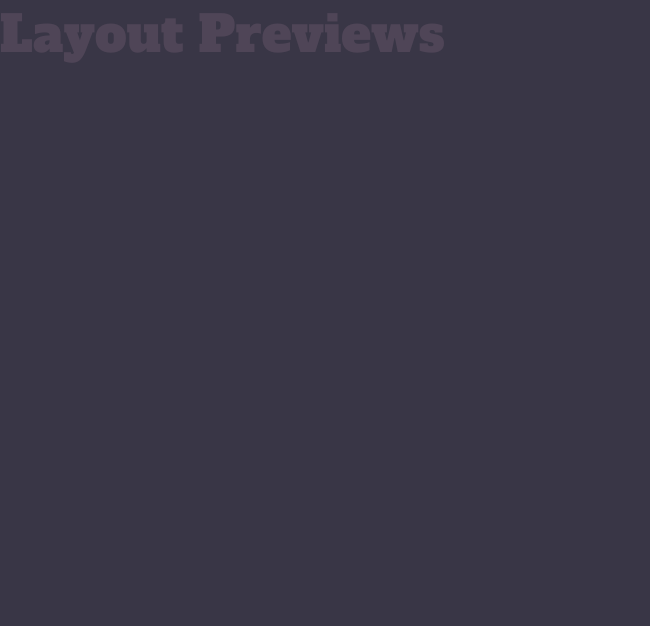
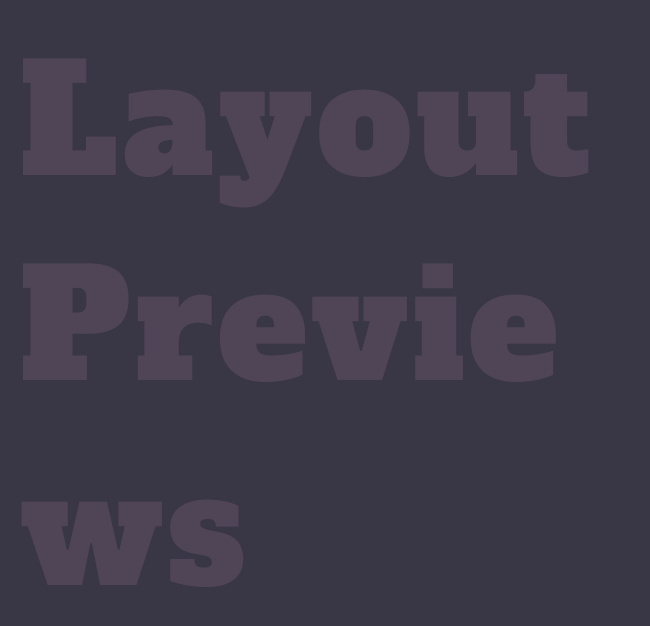
Before and after one commit to savwiley/DWPreviews, a React (Create React App) app: page / in a window 1280 px wide. Shown: the top 626 px of the page, without its empty margins (0-650 px from the left). Built offline with nearby package versions, Linux system fonts and the light colour scheme.

Commit message:
add dimensions to header text

```diff
--- a/src/components/Header/style.js
+++ b/src/components/Header/style.js
@@ -1,6 +1,11 @@
 import styled from "styled-components";
 
 export const Head = styled.div `
-  font: 50px var(--headerFont);
+  font: 150px var(--headerFont);
   color: var(--header);
+  cursor: default;
+  letter-spacing: 4px;
+  width: 50%;
+  padding: 20px;
+  word-break: break-all;
 `;
```
